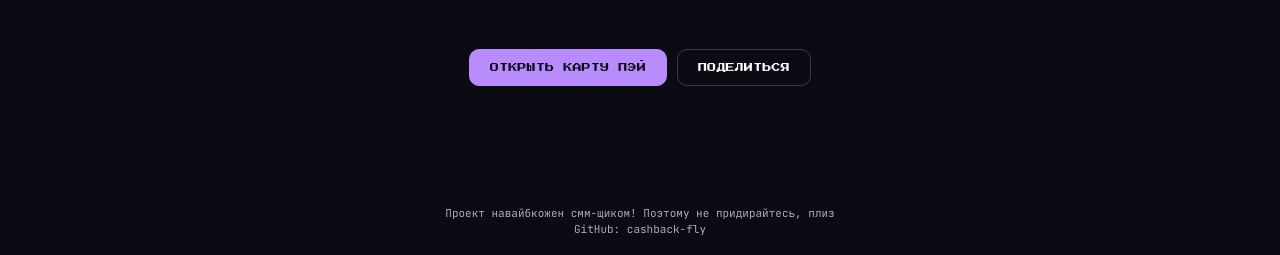
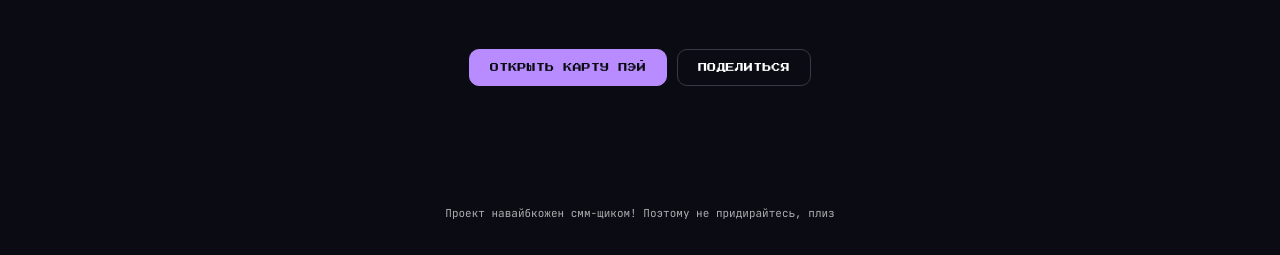
Before and after one commit to Gushchin-A/cashback-fly, a website built with Vite: page web/index.html in a window 1280 px wide. Shown: the part 908-1163 px from the top of the page. Built offline with nearby package versions, Linux system fonts and the light colour scheme; animation ran at ten frames a second; files whose address does not match are found by name.

Commit message:
remove GitHub credit link, keep single line

```diff
--- a/web/src/footer.ts
+++ b/web/src/footer.ts
@@ -70,22 +70,16 @@ export class Footer {
     actions.append(pay, shareWrap);
 
     const credit = el("p", "credit");
-    // Разрыв после «смм-щиком!» нужен только на мобильном (три строки
-    // вместо двух) — на десктопе фраза остаётся одной строкой, поэтому
+    // Разрыв после «смм-щиком!» нужен только на мобильном (две строки
+    // вместо одной) — на десктопе фраза остаётся одной строкой, поэтому
     // сам <br> скрыт по умолчанию и появляется через .credit__mobile-break
     // в media (см. base.css). Пробел перед «Поэтому» не рвёт десктопный
     // вид: в потоке текста он просто разделяет слова как обычно.
     const mobileBreak = el("br", "credit__mobile-break");
-    const repoLink = el("a", "credit__link", "GitHub: cashback-fly");
-    repoLink.href = "https://github.com/Gushchin-A/cashback-fly";
-    repoLink.target = "_blank";
-    repoLink.rel = "noopener noreferrer";
     credit.append(
       document.createTextNode("Проект навайбкожен смм-щиком!"),
       mobileBreak,
       document.createTextNode(" Поэтому не придирайтесь, плиз"),
-      document.createElement("br"),
-      repoLink,
     );
 
     this.root.append(actions, credit);
--- a/web/src/styles/base.css
+++ b/web/src/styles/base.css
@@ -443,14 +443,9 @@ body {
   margin: 0; text-align: center; line-height: 1.45;
   color: var(--muted); font-size: 11px;
 }
-/* Разрыв на «Проект.../Поэтому...» — только для мобильной раскладки в три
+/* Разрыв на «Проект.../Поэтому...» — только для мобильной раскладки в две
    строки (см. footer.ts); на десктопе фраза идёт одной строкой, как раньше. */
 .credit__mobile-break { display: none; }
-/* Тот же приём, что у вкладок (.toggle): на hover меняется только цвет,
-   подчёркивания нет — ссылка не должна выглядеть «активнее» соседнего
-   текста подвала. */
-.credit__link { color: inherit; text-decoration: none; transition: color 0.15s ease; }
-.credit__link:hover { color: var(--ink); }
 
 /* --- смена месяца --- */
 
```
